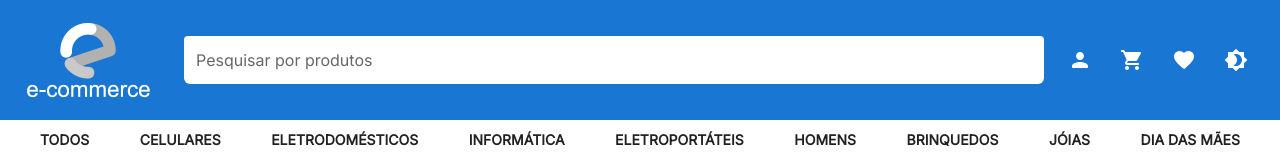
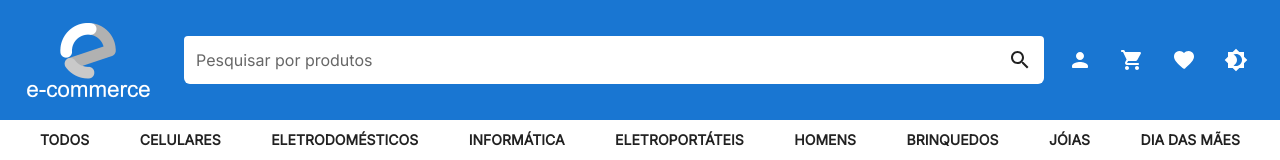
Before and after one commit to tiagosilvam/e-commerce-prototype, a React (Create React App) app: page /cart in a window 1280 px wide. Shown: the top 160 px of the page. Built offline with nearby package versions, Linux system fonts and the light colour scheme.

Commit message:
fix: Ajustes no input de pesquisa

```diff
--- a/src/components/Navbar/index.tsx
+++ b/src/components/Navbar/index.tsx
@@ -27,6 +27,7 @@ import {
   PersonRounded,
   Logout,
   InfoOutlined,
+  Search,
 } from "@mui/icons-material";
 import { useTheme as useMuiTheme } from "@mui/material/styles";
 import { useTheme, useShoppingCart, useSession } from "hooks";
@@ -209,6 +210,9 @@ export const Navbar = () => {
             onFocus={() => setSearchFocus(true)}
             onBlur={() => setSearchFocus(false)}
             autoComplete="off"
+            InputProps={{
+              endAdornment: <Search />,
+            }}
           />
           <Popover
             className="mt-2 w-full"
@@ -227,7 +231,7 @@ export const Navbar = () => {
                   products.map(({ title, image, id }, index) => (
                     <div
                       key={index}
-                      className="mt-2 flex cursor-pointer items-center space-x-3 rounded-md p-2 hover:bg-gray-200"
+                      className="mt-2 flex cursor-pointer items-center space-x-3 rounded-md p-2 hover:bg-gray-200/20"
                       onClick={() => navigate(`/product/${id}`)}
                     >
                       <img
```
